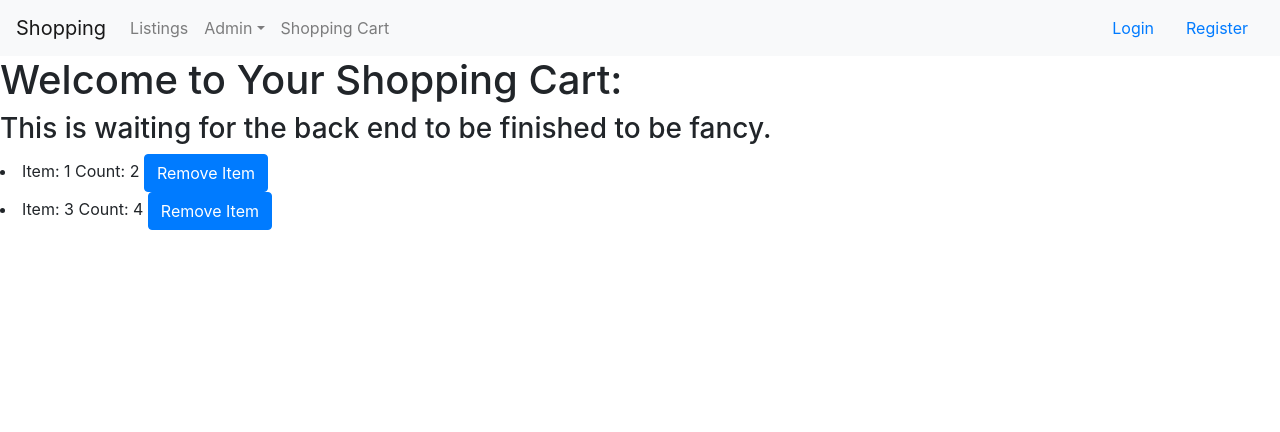
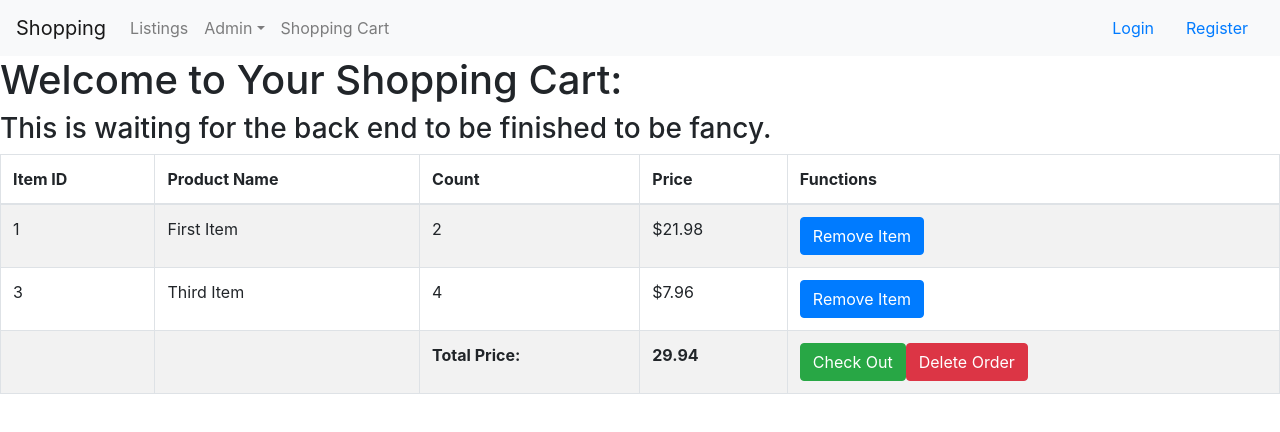
Before and after one commit to cstricklandnola/final_project_fe, a React (Create React App) app: page /ShoppingCart in a window 1280 px wide. Shown: the top 432 px of the page. Built offline with nearby package versions, Linux system fonts and the light colour scheme.

Commit message:
Framework for cart.

```diff
--- a/src/App.js
+++ b/src/App.js
@@ -35,6 +35,7 @@ const App = () => {
   const [selectedListing, setSelectedListing] = useState("");
   // This is used between ManangeListings and ManageSelectedListing to push data.
   const [orderStarted, setOrderStarted] = useState("");
+
 
 
   // useEffect(async () => {
--- a/src/components/ShoppingCart.js
+++ b/src/components/ShoppingCart.js
@@ -2,12 +2,26 @@ import React, { useState } from "react";
 
 import { storeToken } from "../auth";
 import {Redirect} from "react-router-dom"
-
+import Table from 'react-bootstrap/Table'
 import Button from 'react-bootstrap/Button';
 
 const handleSubmitRemoveFromCart = async (item) => {
   try {
     alert("ItemId: "+ item.itemId + " was removed from the cart.");
+  } catch (error) {
+    console.error(error);
+  }
+};
+const handleSubmitOrder = async (item) => {
+  try {
+    alert("We are submitting the order.");
+  } catch (error) {
+    console.error(error);
+  }
+};
+const handleDeleteOrder = async (item) => {
+  try {
+    alert("We are deleting your cart.");
   } catch (error) {
     console.error(error);
   }
@@ -110,18 +124,28 @@ const ShoppingCart = () => {
     {
        order: [
           {itemId:1,
-          count: 2},
+            name: "First Item",
+            price: 10.99,
+           count: 2},
 
           {itemId:3,
+            name: "Third Item",
+            price: 1.99,
             count: 4},
         ]
       }
 //**************************************************** Delete whatever is contained in this ****************************************************||
 
+let price = 0;
+///Math for pricing.
 
-  //Filters based off Active or Not.
-  const filterResults = dummyDatabase.filter(function (dummy) {
-    return dummy.isActive === true;})
+currentOrder.order.forEach(item => {
+  price = price+item.price*item.count
+  console.log(price)}
+)
+
+
+
 
 
 
@@ -129,16 +153,49 @@ const ShoppingCart = () => {
     <div>
       <h1>Welcome to Your Shopping Cart:</h1>
       <h3>This is waiting for the back end to be finished to be fancy.</h3>
-      <div className="results">
+      <div className="results"></div>
+      <Table striped bordered hover>
+<thead>
+  <tr>
+    <th>Item ID</th>
+    <th>Product Name</th>
+    <th>Count</th>
+    <th>Price</th>
+    <th>Functions</th>
+  </tr>
+</thead>
+<tbody>
+
       {currentOrder.order.map((item) => (
-        <li>Item: {item.itemId} Count: {item.count} <Button type="submit" onClick={() => handleSubmitRemoveFromCart(item)}>Remove Item</Button></li>
+
+  <tr>
+  <td>{item.itemId}</td>
+  <td>{item.name}</td>
+  <td>{item.count}</td>
+  <td>${item.count * item.price}</td>
+
+  <td><Button type="submit" onClick={() => handleSubmitRemoveFromCart(item)}>Remove Item</Button> </td>
+  </tr>
+
+
 
 
     ))}
+  <tr>
+    <th></th>
+    <th></th>
+    <th>Total Price:</th>
+    <th>{price}</th>
+    <th>  <Button variant="success" type="submit" onClick={() => handleSubmitOrder()}>Check Out</Button>
+  <Button variant="danger" type="submit" onClick={() => handleDeleteOrder()}>Delete Order</Button></th>
+  </tr>
+    </tbody>
+  </Table>
+
 
 
       </div>
-    </div>
+
   );
 };
 
```
